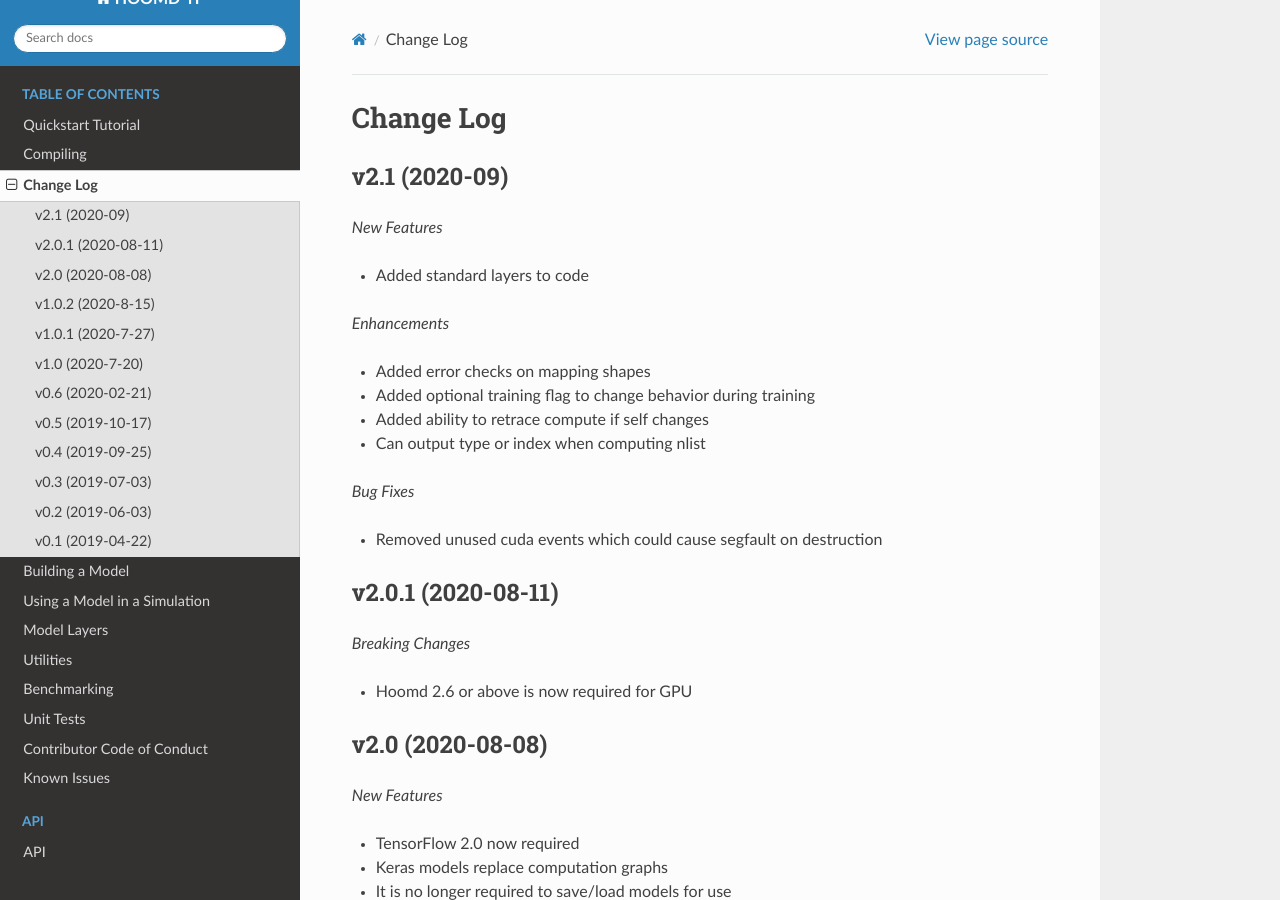
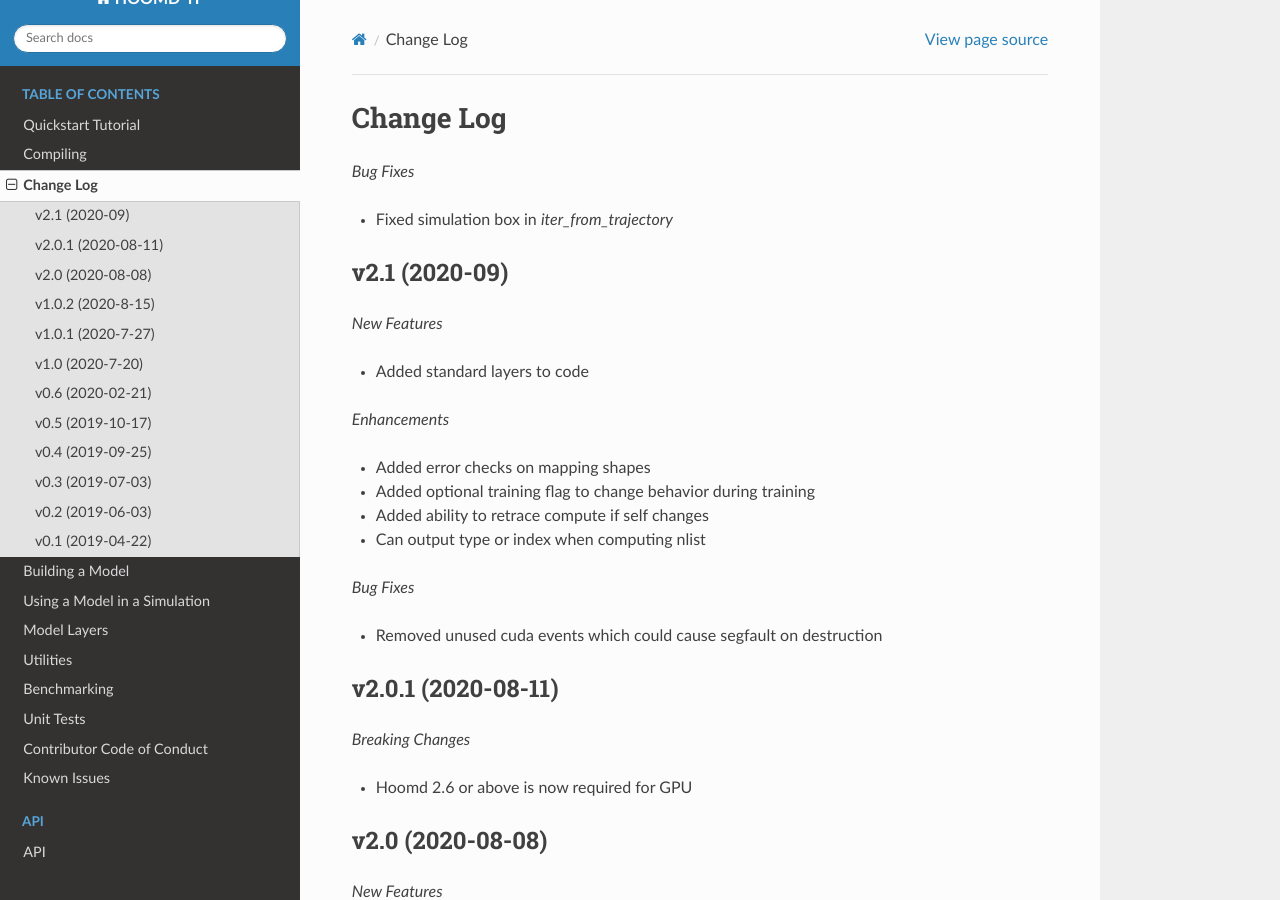
Before and after one commit to ur-whitelab/hoomd-tf, a Sphinx documentation site: the page built from sphinx-docs/source/changelog.rst, in a window 1280 px wide and 900 px high. Built offline with Sphinx 7.4.7 and the Read the Docs theme 2.0.0, drawn with Linux system fonts in a browser that asks for light colours.

Commit message:
Updated change log

```diff
--- a/sphinx-docs/source/changelog.rst
+++ b/sphinx-docs/source/changelog.rst
@@ -1,5 +1,9 @@
 Change Log
 ==========
+
+*Bug Fixes*
+
+- Fixed simulation box in `iter_from_trajectory`
 
 v2.1 (2020-09)
 --------------------
```
